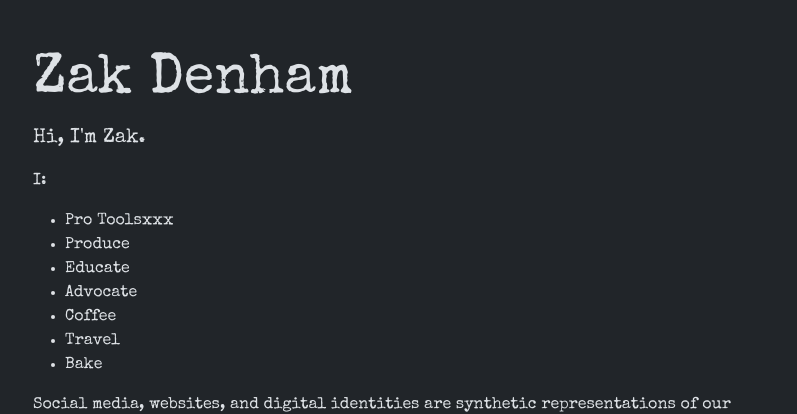
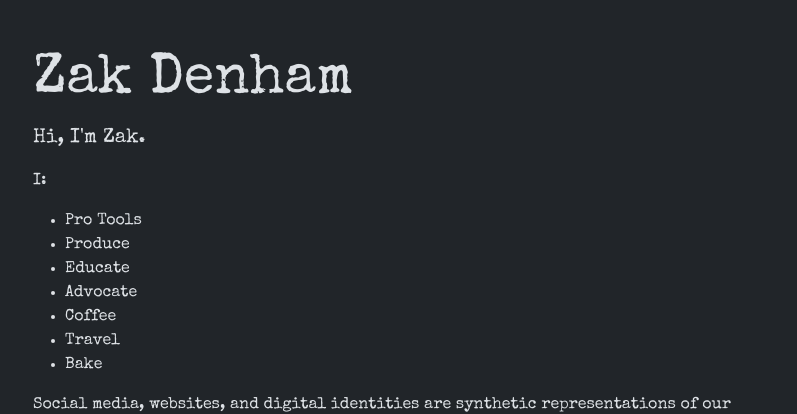
Before and after one commit to zakdenham/zakdenham.github.io, a Jekyll site: the page built from index.md, in a window 1280 px wide. Shown: the top 414 px of the page, without its empty margins (239-1036 px from the left). Built offline with Jekyll 4.4.1, drawn with Linux system fonts in a browser that asks for light colours.

Commit message:
Update index.md

```diff
--- a/index.md
+++ b/index.md
@@ -7,7 +7,7 @@ layout: default
 <p class="lead">Hi, I'm Zak.</p>
 
 I:
-- Pro Toolsxxx
+- Pro Tools
 - Produce
 - Educate
 - Advocate
```
